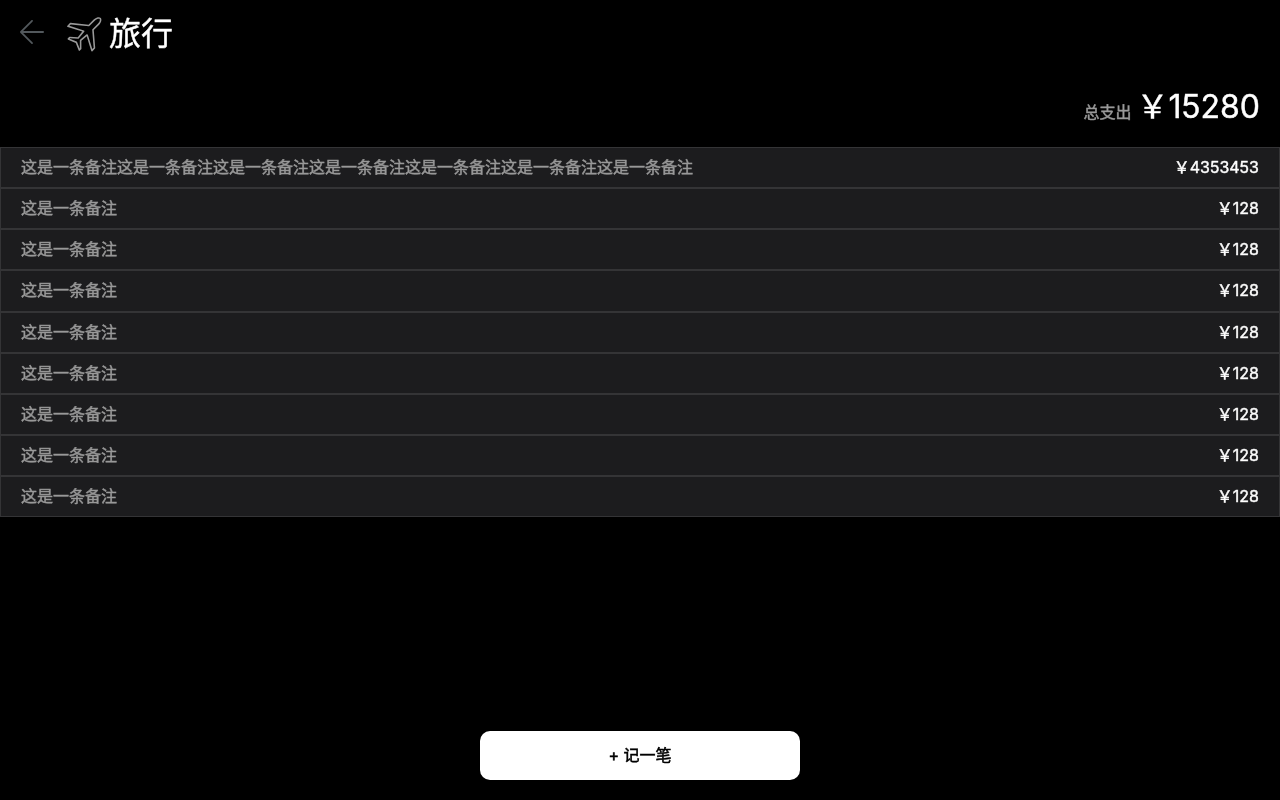
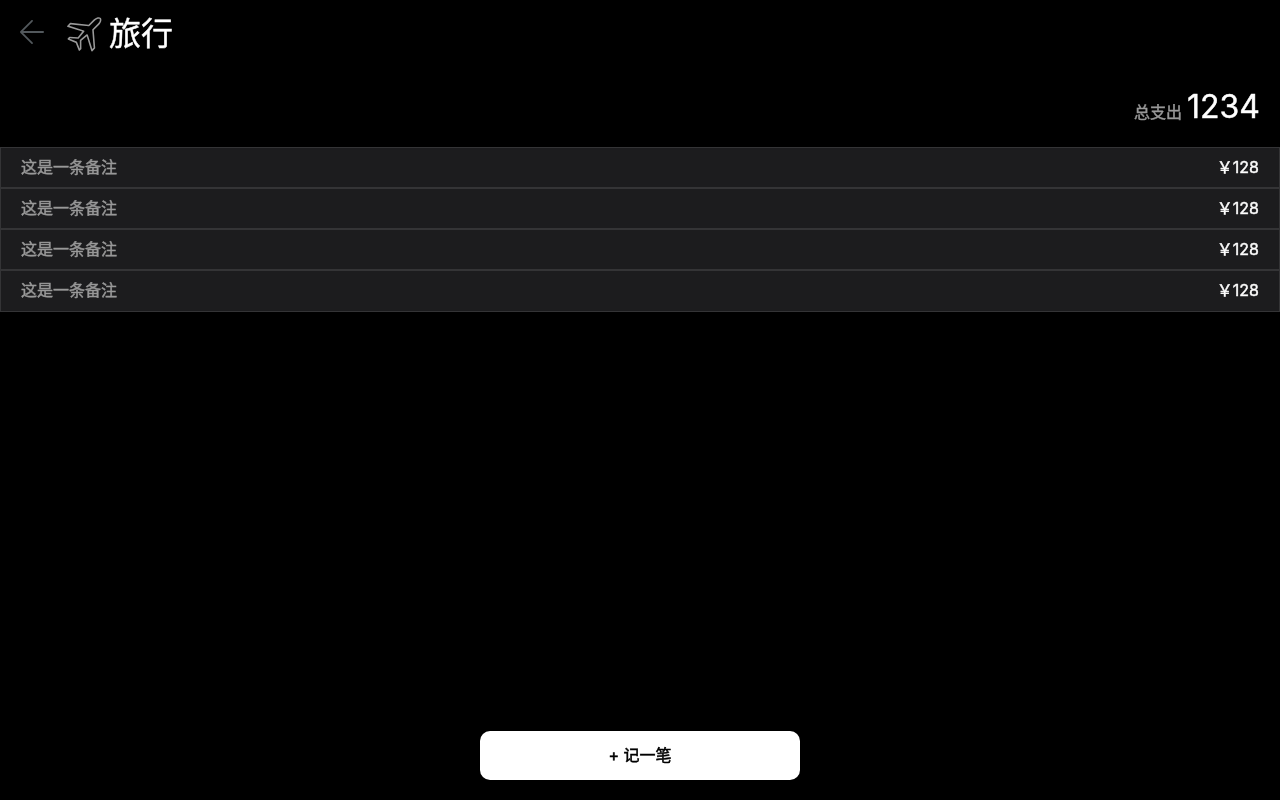
Before and after one commit to EvaLLLLL/grap-book, a React app: page /#/travel in a window 1280 px wide. Built offline with nearby package versions, Linux system fonts and the light colour scheme.

Commit message:
拆分 BookDetail 组件

```diff
--- /dev/null
+++ b/src/components/BookDetails.tsx
@@ -0,0 +1,93 @@
+import React from 'react';
+import styled from 'styled-components';
+import Button from '../components/Button';
+import Icon from '../components/Icon';
+import {Link} from 'react-router-dom';
+
+const Wrapper = styled.div`
+	color: white;
+	position: relative;
+	background: black;
+	height: 100vh;
+	> .titleWrapper {
+			> .title {
+			display: flex;
+			align-items: center;
+			margin: 0 20px;
+			> span {
+				font-size: 2em;
+				padding: 15px 0;
+			}
+			> .icon {
+			width: 2.5em;
+			height: 2.5em;
+			margin-right: 5px;
+			}
+			> .goback {
+			margin-right: 20px;
+			> .icon {
+			width: 1.5em;
+			height: 1.5em;
+				}
+			}
+		}
+	}
+	> .amount {
+		text-align: right;
+		padding: 20px;
+		> span {
+			color: #999999;
+			&.number {
+				margin-left: 5px;
+				color: white;
+				font-size: 2em;
+			}
+		}
+	}
+	> .content {
+		> .records > .recordItem {
+			background: #1c1c1e;
+			border: 1px solid #343436;
+			padding: 10px 20px;
+			display: flex;
+			justify-content: space-between;
+			align-items: center;
+			> .note {
+				color: #999;
+			}
+			> .money {}
+		}
+	}
+`;
+
+type Props = {
+	number: number | 0,
+	title:string,
+}
+
+const BookDetails:React.FC<Props> = (props) => {
+	const {number, title} = props;
+	return (
+		<Wrapper>
+			<div className="titleWrapper">
+				<div className="title">
+					<Link to="/" className="goback">
+						<Icon name="goback" className="icon"/>
+					</Link>
+					<Icon name="travel" className="icon"/>
+					<span>{title}</span>
+				</div>
+			</div>
+			<div className="amount">
+				<span>总支出</span>
+				<span className="number">{number}</span>
+			</div>
+			<div className="content">
+				<div className="records">
+					{props.children}
+				</div>
+			</div>
+			<Button content={'+ 记一笔'}/>
+		</Wrapper>);
+};
+export default BookDetails;
--- a/src/views/TravelBook.tsx
+++ b/src/views/TravelBook.tsx
@@ -1,87 +1,11 @@
 import React from 'react';
-import styled from 'styled-components';
-import Button from '../components/Button';
-import Icon from '../components/Icon';
-import {Link} from 'react-router-dom';
-
-const Wrapper = styled.div`
-	color: white;
-	position: relative;
-	background: black;
-	height: 100vh;
-	> .titleWrapper {
-			> .title {
-			display: flex;
-			align-items: center;
-			margin: 0 20px;
-			> span {
-				font-size: 2em;
-				padding: 15px 0;
-			}
-			> .icon {
-			width: 2.5em;
-			height: 2.5em;
-			margin-right: 5px;
-			}
-			> .goback {
-			margin-right: 20px;
-			> .icon {
-			width: 1.5em;
-			height: 1.5em;
-				}
-			}
-		}
-	}
-	> .amount {
-		text-align: right;
-		padding: 20px;
-		> span {
-			color: #999999;
-			&.number {
-				margin-left: 5px;
-				color: white;
-				font-size: 2em;
-			}
-		}
-	}
-	> .content {
-		> .records > .recordItem {
-			background: #1c1c1e;
-			border: 1px solid #343436;
-			padding: 10px 20px;
-			display: flex;
-			justify-content: space-between;
-			align-items: center;
-			> .note {
-				color: #999;
-			}
-			> .money {}
-		}
-	}
-`;
+import BookDetails from '../components/BookDetails';
 
 const TravelBook: React.FC = (props) => {
+	const number = 1234;
 	return (
-		<Wrapper>
-			<div className="titleWrapper">
-				<div className="title">
-					<Link to="/" className="goback">
-						<Icon name="goback" className="icon"/>
-					</Link>
-					<Icon name="travel" className="icon"/>
-					<span>旅行</span>
-				</div>
-			</div>
-			<div className="amount">
-				<span>总支出</span>
-				<span className="number">￥15280</span>
-			</div>
-			<div className="content">
-				<div className="records">
-					<div className="recordItem">
-						<span className="note oneLine">这是一条备注这是一条备注这是一条备注这是一条备注这是一条备注这是一条备注这是一条备注</span>
-						<span className="money">￥4353453</span>
-					</div>
+		<div>
+			<BookDetails number={number} title='旅行'>
 				<div className="recordItem">
 					<span className="note">这是一条备注</span>
 					<span className="money">￥128</span>
@@ -98,25 +22,8 @@ const TravelBook: React.FC = (props) => {
 					<span className="note">这是一条备注</span>
 					<span className="money">￥128</span>
 				</div>
-					<div className="recordItem">
-						<span className="note">这是一条备注</span>
-						<span className="money">￥128</span>
+			</BookDetails>
 		</div>
-					<div className="recordItem">
-						<span className="note">这是一条备注</span>
-						<span className="money">￥128</span>
-					</div>
-					<div className="recordItem">
-						<span className="note">这是一条备注</span>
-						<span className="money">￥128</span>
-					</div>
-					<div className="recordItem">
-						<span className="note">这是一条备注</span>
-						<span className="money">￥128</span>
-					</div>
-				</div>
-			</div>
-			<Button content={'+ 记一笔'}/>
-		</Wrapper>);
+	);
 };
 export default TravelBook;
```
Lines whose indentation alone changed are shown as unchanged.
